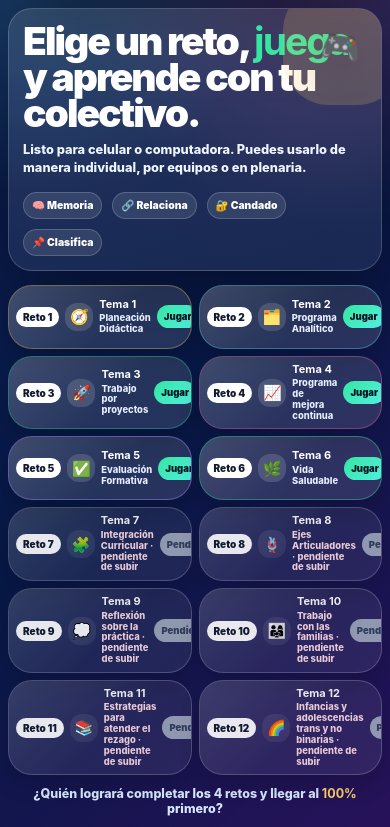
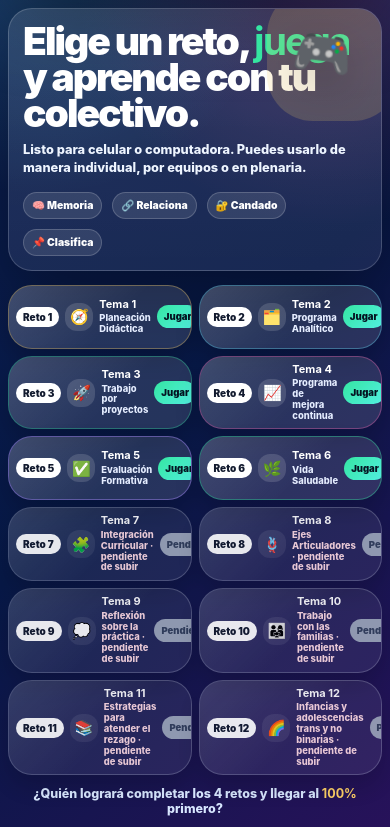
Before and after one commit to qat02/retos-cte12, a plain HTML site: page index.html in a window 390 px wide. Shown: the part 148-975 px from the top of the page. Drawn offline with Linux system fonts and the light colour scheme.

Commit message:
Update index.html

```diff
--- a/index.html
+++ b/index.html
@@ -25,8 +25,8 @@ h1 span{color:var(--yellow)}
 .percent{display:flex;align-items:center;gap:8px;white-space:nowrap;border:1px solid var(--line);background:rgba(255,255,255,.10);border-radius:999px;padding:12px 16px;font-weight:950;color:#fff;box-shadow:inset 0 0 0 1px rgba(255,255,255,.04)}
 main{display:grid;grid-template-columns:1fr 1.12fr;gap:14px;align-items:stretch}
 .hero{position:relative;overflow:hidden;border:1px solid var(--line);border-radius:32px;background:linear-gradient(180deg,rgba(255,255,255,.11),rgba(255,255,255,.07));box-shadow:var(--shadow);padding:22px;display:flex;flex-direction:column;justify-content:center;min-height:520px}
-.hero:before{content:"";position:absolute;right:-42px;top:-38px;width:185px;height:185px;border-radius:46px;background:rgba(255,209,102,.18)}
-.hero:after{content:"🎮";position:absolute;right:54px;top:46px;font-size:60px;filter:drop-shadow(0 16px 22px rgba(0,0,0,.25));transform:rotate(8deg)}
+.hero:before{content:"";position:absolute;right:-22px;top:-24px;width:185px;height:185px;border-radius:46px;background:rgba(255,209,102,.18)}
+.hero:after{content:"🎮";position:absolute;right:36px;top:32px;font-size:76px;line-height:1;filter:drop-shadow(0 16px 22px rgba(0,0,0,.25));transform:rotate(8deg)}
 .big{font-size:clamp(36px,6vw,72px);line-height:.92;font-weight:1000;letter-spacing:-2px;margin:0 0 12px;max-width:88%}
 .big b{color:var(--green)}
 .lead{font-size:clamp(16px,2vw,20px);line-height:1.45;color:#eef5ff;margin:0 0 14px;font-weight:760;max-width:95%}
@@ -54,7 +54,7 @@ footer b{color:var(--yellow)}
 @media(max-width:980px){
  main{grid-template-columns:1fr;}
  .hero{min-height:290px;padding:16px}
- .hero:after{right:36px;top:32px;font-size:42px}
+ .hero:after{right:38px;top:26px;font-size:64px}
  .big{font-size:clamp(30px,8vw,46px);max-width:100%}
  .lead{font-size:14px}
  .panel{grid-template-columns:1fr 1fr}
@@ -68,8 +68,8 @@ footer b{color:var(--yellow)}
  h1{font-size:clamp(24px,7.8vw,34px);margin:5px 0 2px}
  .sub{font-size:11px}
  .hero{min-height:0;border-radius:24px;padding:14px}
- .hero:before{width:120px;height:120px;right:-22px;top:-24px}
- .hero:after{font-size:32px;right:20px;top:18px}
+ .hero:before{width:132px;height:132px;right:-18px;top:-20px}
+ .hero:after{font-size:48px;right:28px;top:20px}
  .big{font-size:clamp(28px,10vw,40px);max-width:96%;margin-bottom:10px}
  .lead{font-size:12.8px}
  .chip{font-size:11px;padding:7px 9px}
```
